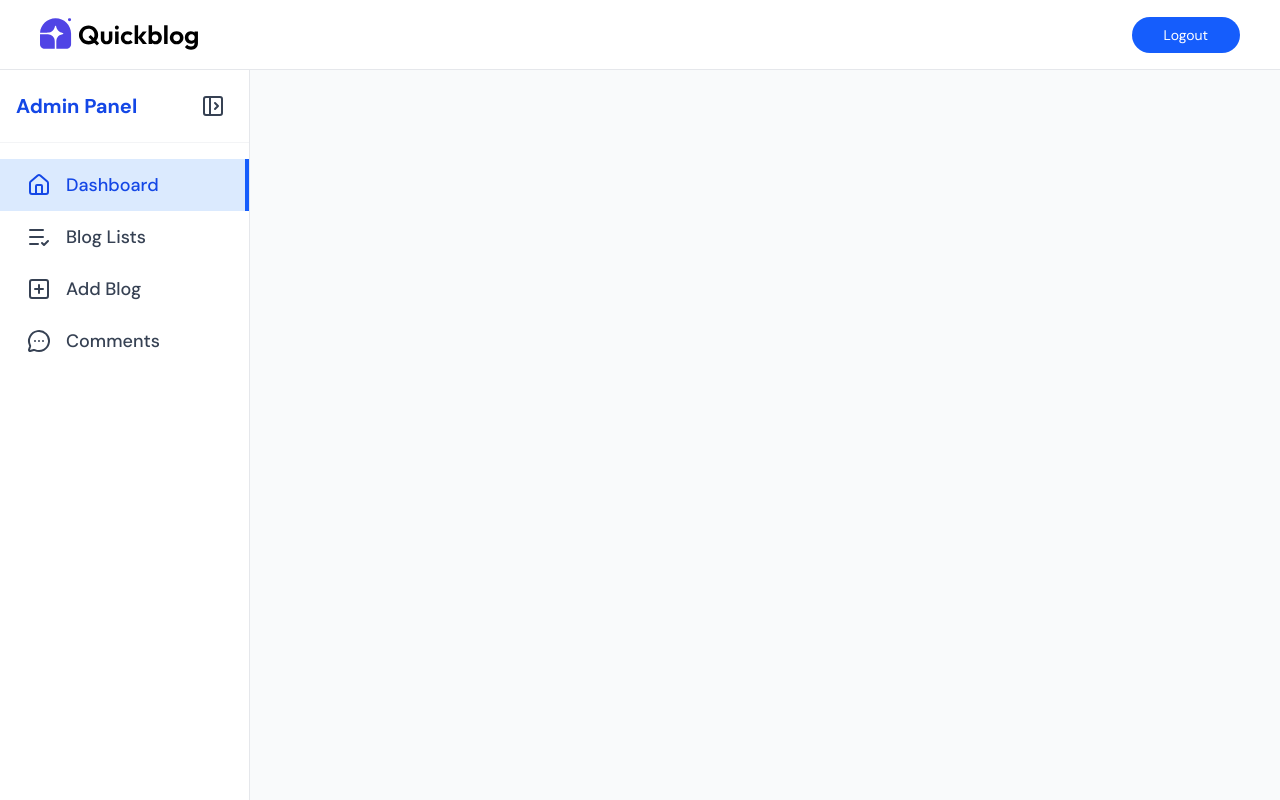
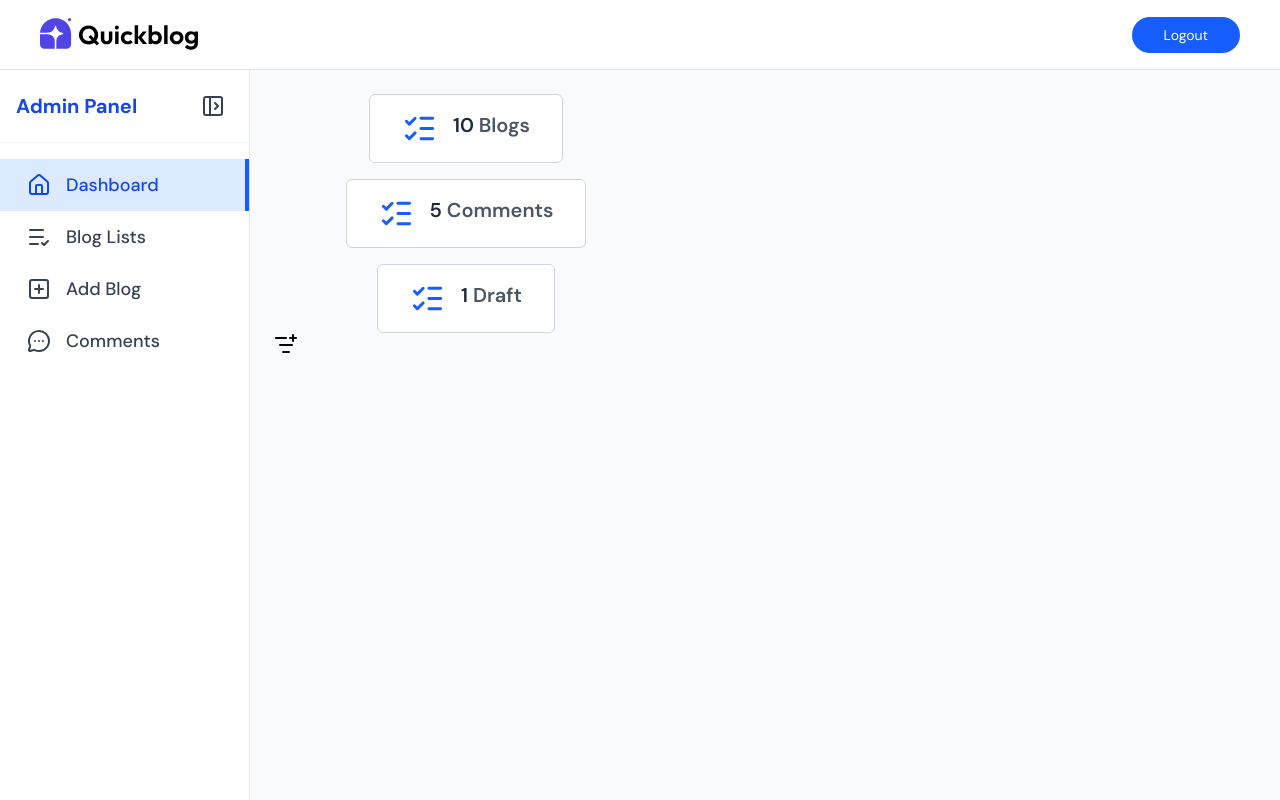
Before and after one commit to krishkumar4400/11-Blog-App, a React (Vite) app in the folder Frontend/: page /admin in a window 1280 px wide. Built offline with nearby package versions, Linux system fonts and the light colour scheme.

Commit message:
dashboard

```diff
--- a/Frontend/src/pages/Admin/Dashboard.jsx
+++ b/Frontend/src/pages/Admin/Dashboard.jsx
@@ -1,11 +1,55 @@
-import React from 'react'
+import React, { useEffect, useState } from 'react'
+import {List, ListFilterPlus, LucideListChecks} from 'lucide-react';
+import { blog_data, comments_data } from '../../assets/assets';
 
 const Dashboard = () => {
+    const [blog, setBlog] = useState([]);
+    const [drafts, setDrafts] = useState([10]);
+    const fetchBlogs = async () => {
+        setBlog(blog_data);
+    }
+
+    const setDraftData = async() => {
+        // setDrafts("")
+    }
+
+    useEffect(() => {
+        fetchBlogs();
+    }, [blog]);
+
   return (
     <div>
+      <div className="flex items-center max-w-sm sm:flex-wrap justify-center gap-4">
+        <div className="flex gap-4 border border-gray-300 bg-white p-4 px-8 rounded-md">
+          <LucideListChecks size={35} className="text-blue-600 " />
+          <div className="text-slate-800 font-semibold text-xl">
+            {blog.length} <span className="text-gray-600 "> {blog.length > 1 ? "Blogs" : "Blog"} </span>
+          </div>
+        </div>
+        <div className="flex gap-4 border border-gray-300 bg-white p-4 px-8 rounded-md">
+          <LucideListChecks size={35} className="text-blue-600 " />
+          <div className="text-slate-800 font-semibold text-xl">
+            {comments_data.length} <span className="text-gray-600 "> {comments_data.length > 1 ? "Comments" : "Comment"} </span>
+          </div>
+        </div>
+        <div className="flex gap-4 border border-gray-300 bg-white p-4 px-8 rounded-md">
+          <LucideListChecks size={35} className="text-blue-600 " />
+          <div className="text-slate-800 font-semibold text-xl">
+            {drafts.length} <span className="text-gray-600 ">{ drafts.length > 1 ? "Drafts" : "Draft" }</span>
+          </div>
+        </div>
+      </div>
 
+      <div>
+        <h2>
+            <ListFilterPlus/>
+            <table>
+
+            </table>
+        </h2>
+      </div>
     </div>
-  )
+  );
 }
 
 export default Dashboard
```
